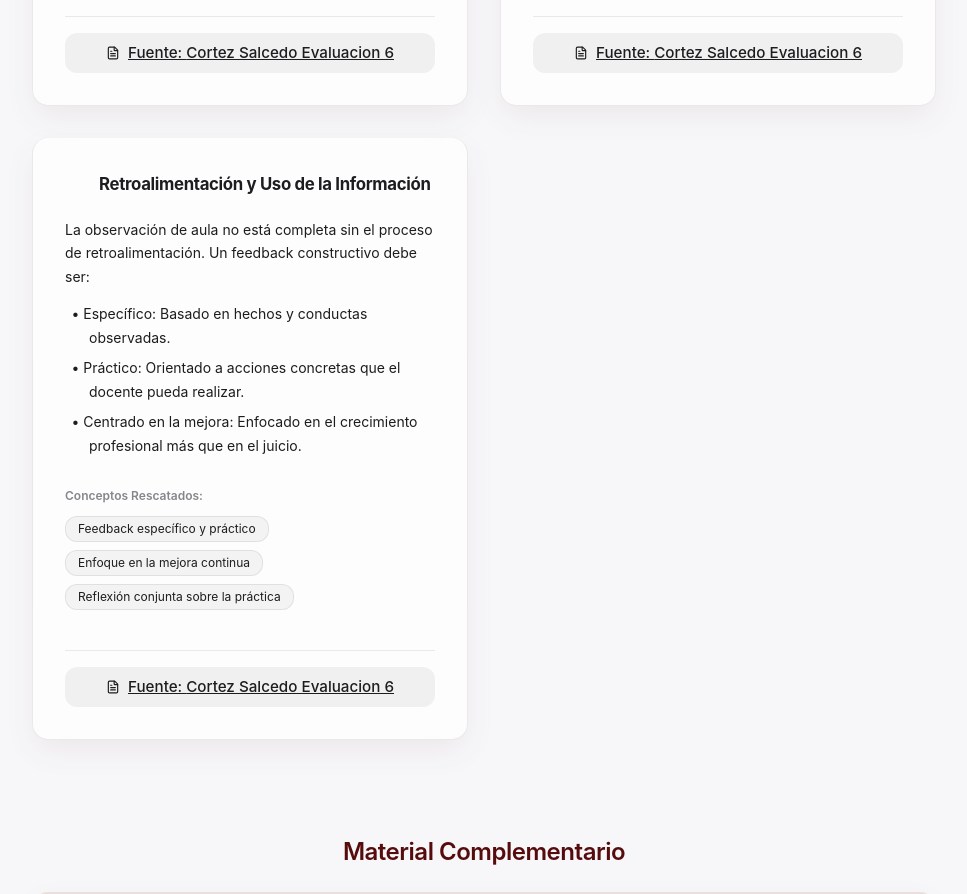
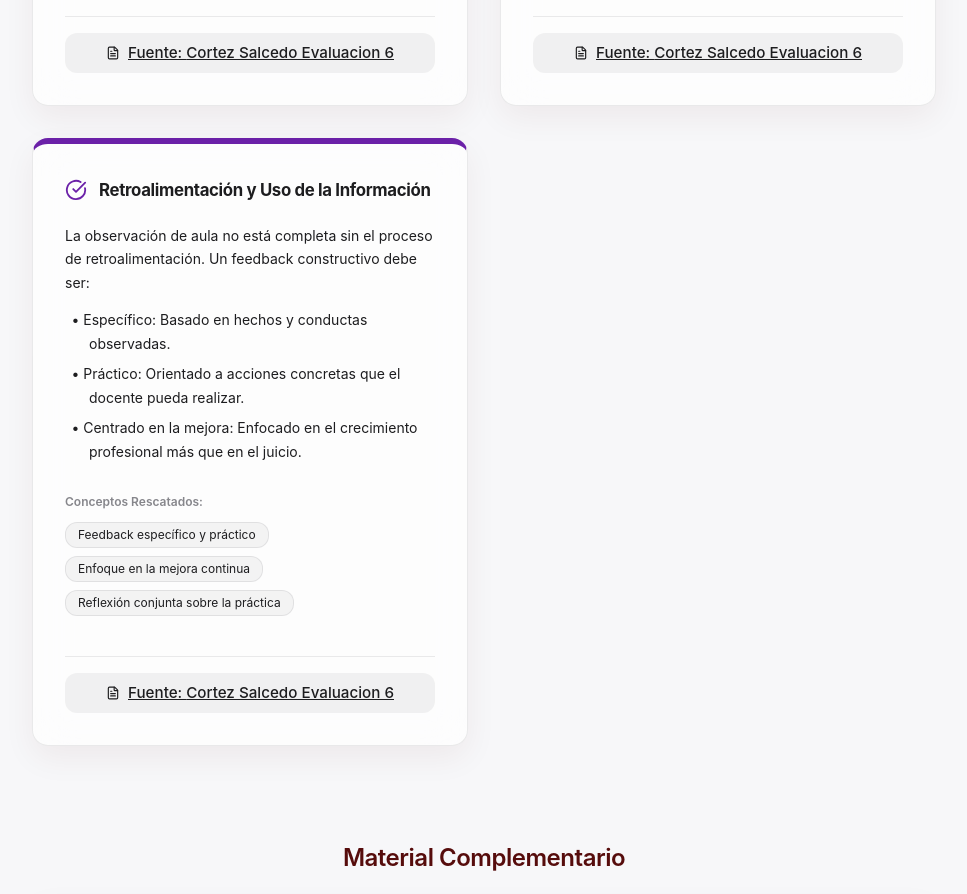
Before and after one commit to jesusvasquez/Mediacion-Guia-U1, a React (Vite) app: page /modulo/4 in a window 1280 px wide. Shown: the part 2580-3474 px from the top of the page, without its empty margins (296-1263 px from the left). Built offline with nearby package versions, Linux system fonts and the light colour scheme; sample sign-in values are in the browser's storage.

Commit message:
quinary color in css fixed

```diff
--- a/src/index.css
+++ b/src/index.css
@@ -20,6 +20,10 @@
   --quaternary: #ae5a0a; /* Deep Orange/Amber */
   --quaternary-hover: #92400e;
   --quaternary-light: #ae5a0a22;
+
+  --quinary: #6b21a8; /* Purple */
+  --quinary-hover: #581c87;
+  --quinary-light: #6b21a822;
 
   --accent-gold: #b08d57;
 
@@ -67,6 +71,10 @@ body.high-contrast {
   --secondary: #6cb98b; /* Lighter forest green */
   --secondary-hover: #83d1a3;
   --secondary-light: rgba(108, 185, 139, 0.15);
+
+  --quinary: #a855f7; /* Lighter purple */
+  --quinary-hover: #c084fc;
+  --quinary-light: rgba(168, 85, 247, 0.15);
 
   --text-main: #e0e0e0;
   --text-muted: #9e9e9e;
```
